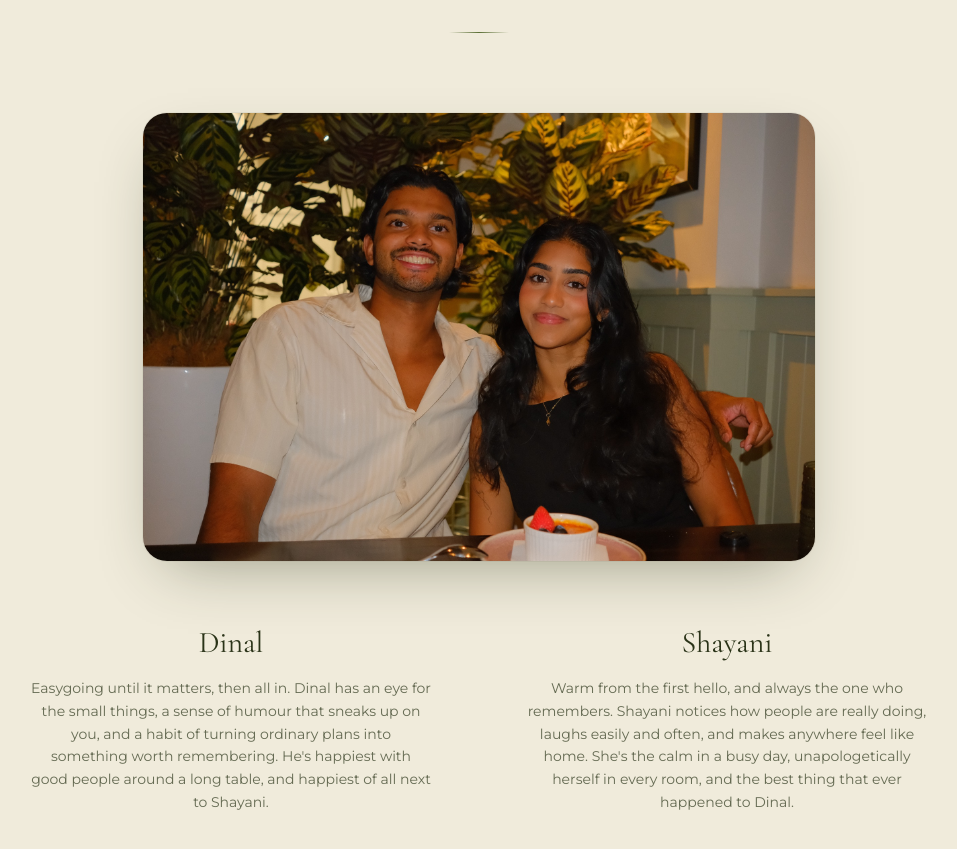
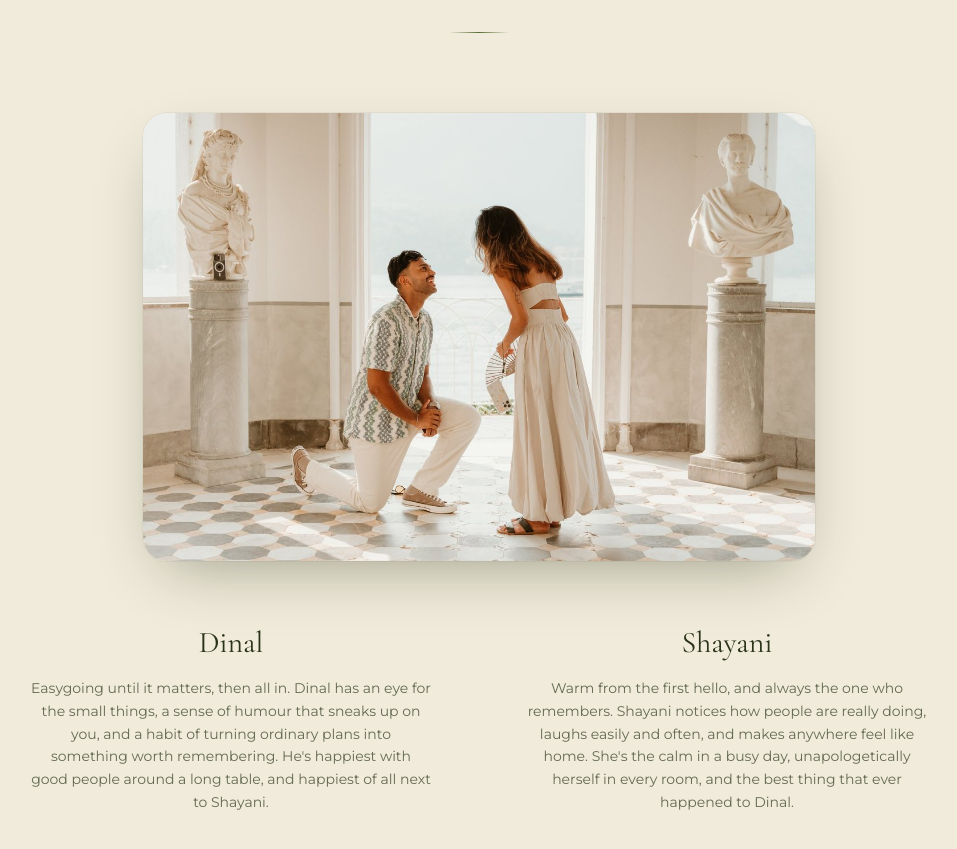
Before and after one commit to dinalp/wedding-website, a Next.js app: page / in a window 1280 px wide. Shown: the part 1780-2629 px from the top of the page, without its empty margins (161-1118 px from the left). Built offline with nearby package versions, Linux system fonts and the light colour scheme.

Commit message:
Replace About Us photo with the proposal photo (#5)
* Add proposal photo to the About Us section

* Proposal photo replaces the dinner photo above the About Us descriptions; remove unused about.jpg

```diff
--- a/src/app/page.tsx
+++ b/src/app/page.tsx
@@ -266,8 +266,8 @@ export default function Home() {
             className="relative aspect-[3/2] max-w-2xl rounded-3xl overflow-hidden mx-auto mb-16 shadow-[0_24px_60px_-24px_rgba(42,51,24,0.45)] ring-1 ring-charcoal/5"
           >
             <Image
-              src="/photos/about.jpg"
-              alt="Dinal and Shayani at dinner"
+              src="/photos/proposal.jpg"
+              alt="Dinal kneeling to propose to Shayani in a sunlit villa overlooking the lake"
               fill
               sizes="(min-width: 672px) 672px, 100vw"
               quality={85}
```
Also changed, not shown: public/photos/about.jpg (deleted), public/photos/proposal.jpg (added).
